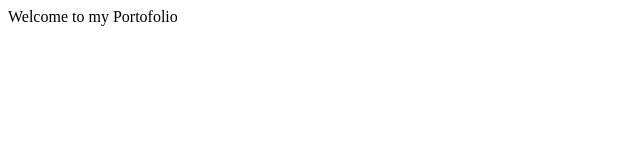
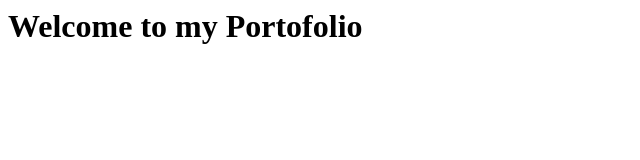
Before and after one commit to mpudman/web-portfolio, a plain HTML site: page index.html in a window 1280 px wide. Shown: the whole page, without its empty margins (0-640 px from the left). Drawn offline with Linux system fonts and the light colour scheme.

Commit message:
Update index.html

```diff
--- a/index.html
+++ b/index.html
@@ -3,6 +3,6 @@
 <title>My Web Portofolio</title>
 </head>
 <body>
-Welcome to my Portofolio
+  <h1>Welcome to my Portofolio</h1>
 </body>
 </html>
```
